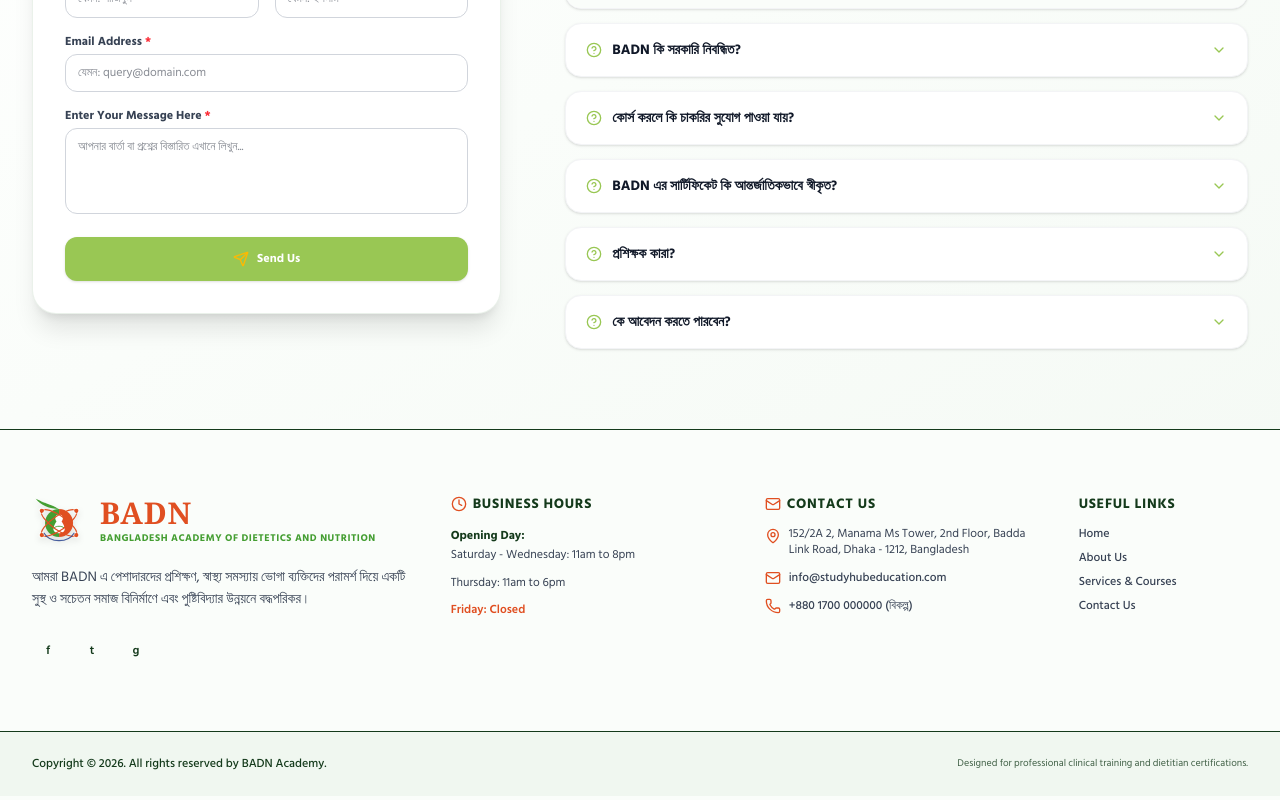
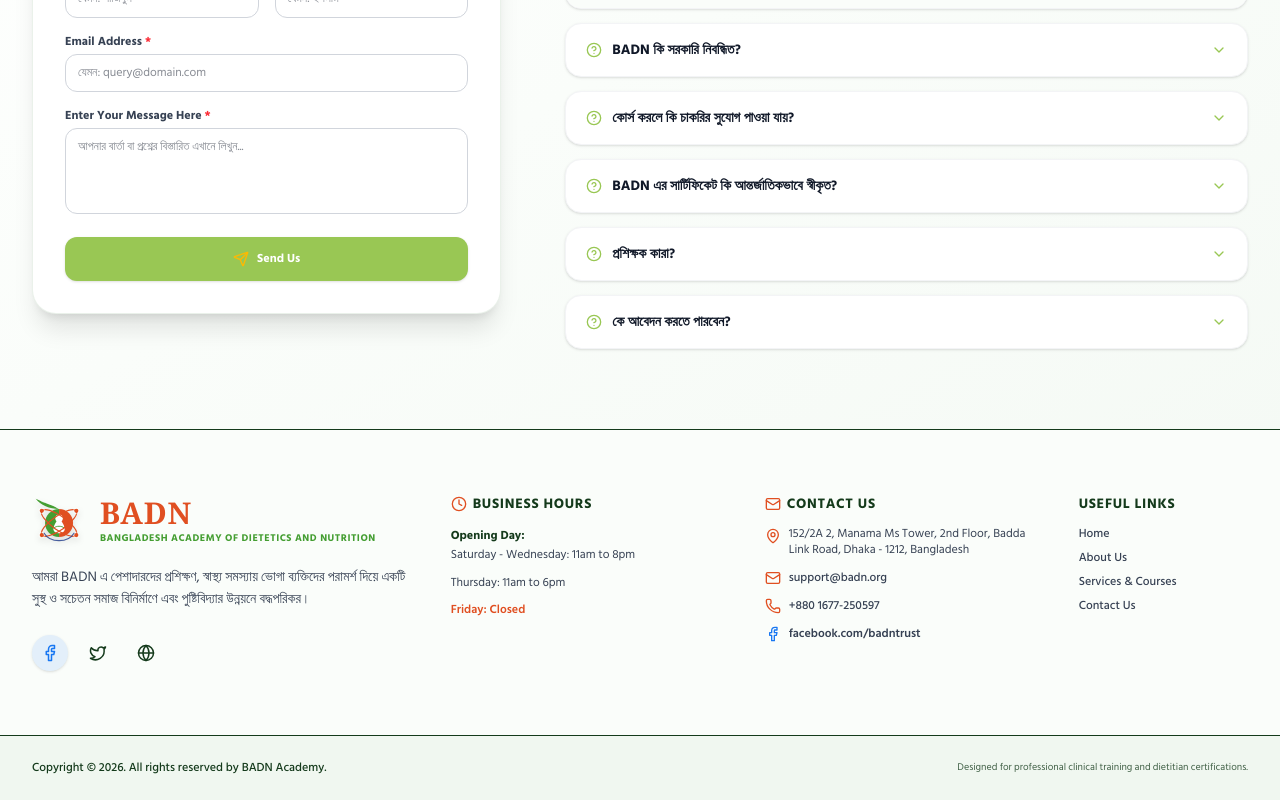
Before and after one commit to mrsaidulh/badn-web, a React (Vite) app: page / in a window 1280 px wide. Shown: the part 6360-7160 px from the top of the page. Built offline with nearby package versions, Linux system fonts and the light colour scheme.

Commit message:
feat(footer): update social links and WhatsApp contact
Add social media icons, update Facebook link, and set correct admin WhatsApp number.

```diff
--- a/src/components/Footer.tsx
+++ b/src/components/Footer.tsx
@@ -1,4 +1,4 @@
-import { Heart, MapPin, Mail, Clock, Phone } from 'lucide-react';
+import { Heart, MapPin, Mail, Clock, Phone, Facebook, Twitter, Globe } from 'lucide-react';
 import Logo from './Logo';
 
 export default function Footer() {
@@ -22,25 +22,27 @@ export default function Footer() {
             {/* Social Icons */}
             <div className="flex items-center gap-3 pt-2">
               <a
-                href="#"
-                className="w-8 h-8 rounded-full bg-brand/10 hover:bg-brand/20 text-brand-dark flex items-center justify-center text-xs font-semibold transition-colors"
-                title="Facebook"
+                href="https://www.facebook.com/badntrust"
+                target="_blank"
+                rel="noopener noreferrer"
+                className="w-9 h-9 rounded-full bg-[#1877F2]/10 hover:bg-[#1877F2] text-[#1877F2] hover:text-white flex items-center justify-center transition-all duration-300 hover:scale-110 shadow-sm"
+                title="Facebook Page"
               >
-                f
+                <Facebook className="w-4.5 h-4.5" />
               </a>
               <a
                 href="#"
-                className="w-8 h-8 rounded-full bg-brand/10 hover:bg-brand/20 text-brand-dark flex items-center justify-center text-xs font-semibold transition-colors"
+                className="w-9 h-9 rounded-full bg-brand/10 hover:bg-brand/20 text-brand-dark flex items-center justify-center transition-all duration-300 hover:scale-110"
                 title="Twitter"
               >
-                t
+                <Twitter className="w-4.5 h-4.5" />
               </a>
               <a
                 href="#"
-                className="w-8 h-8 rounded-full bg-brand/10 hover:bg-brand/20 text-brand-dark flex items-center justify-center text-xs font-semibold transition-colors"
-                title="Google"
+                className="w-9 h-9 rounded-full bg-brand/10 hover:bg-brand/20 text-brand-dark flex items-center justify-center transition-all duration-300 hover:scale-110"
+                title="Website"
               >
-                g
+                <Globe className="w-4.5 h-4.5" />
               </a>
             </div>
           </div>
@@ -80,14 +82,25 @@ export default function Footer() {
               </div>
               <div className="flex items-center gap-2">
                 <Mail className="w-4 h-4 shrink-0 text-[#e04f21]" />
-                <a href="mailto:info@studyhubeducation.com" className="hover:text-[#e04f21] transition-colors font-medium">
-                  info@studyhubeducation.com
+                <a href="mailto:support@badn.org" className="hover:text-[#e04f21] transition-colors font-medium">
+                  support@badn.org
                 </a>
               </div>
               <div className="flex items-center gap-2">
                 <Phone className="w-4 h-4 shrink-0 text-[#e04f21]" />
-                <a href="tel:+8801700000000" className="hover:text-[#e04f21] transition-colors font-medium">
-                  +880 1700 000000 (বিকল্প)
+                <a href="tel:+8801677250597" className="hover:text-[#e04f21] transition-colors font-medium">
+                  +880 1677-250597
+                </a>
+              </div>
+              <div className="flex items-center gap-2">
+                <Facebook className="w-4 h-4 shrink-0 text-[#1877F2]" />
+                <a
+                  href="https://www.facebook.com/badntrust"
+                  target="_blank"
+                  rel="noopener noreferrer"
+                  className="hover:text-[#1877F2] transition-colors font-semibold"
+                >
+                  facebook.com/badntrust
                 </a>
               </div>
             </div>
--- a/src/components/WhatsAppButton.tsx
+++ b/src/components/WhatsAppButton.tsx
@@ -15,7 +15,7 @@ export default function WhatsAppButton() {
     return () => clearTimeout(timer);
   }, []);
 
-  const whatsappNumber = '8801700000000'; // Admin WhatsApp Number
+  const whatsappNumber = '8801677250597'; // Admin WhatsApp Number
   const message = 'আসসালামু আলাইকুম, BADN একাডেমির কোর্সসমূহ এবং ভর্তি প্রক্রিয়া সম্পর্কে জানতে চাই।';
   const whatsappUrl = `https://wa.me/${whatsappNumber}?text=${encodeURIComponent(message)}`;
 
```
